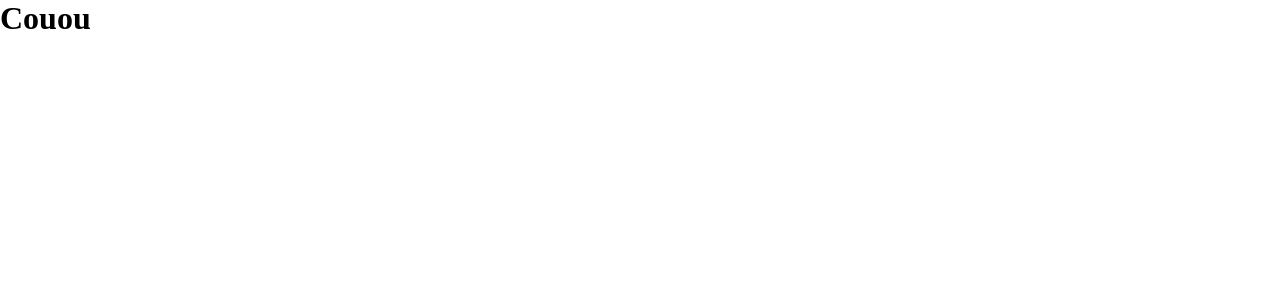
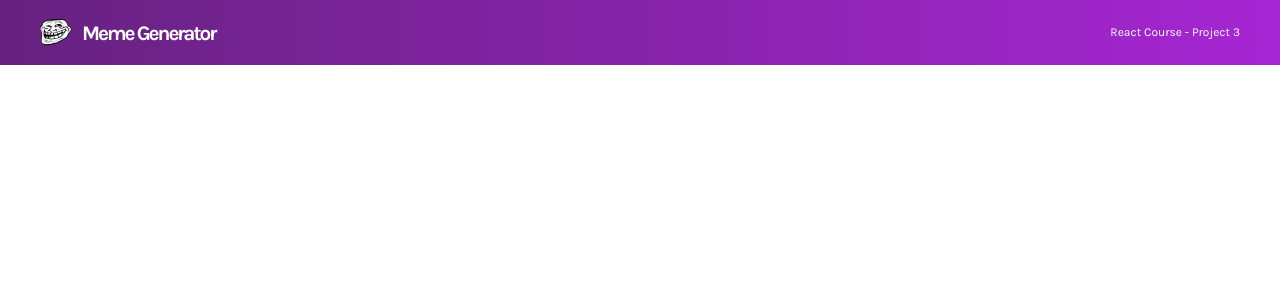
Before and after one commit to HenriBresteau/scrimba-meme-generator, a React (Create React App) app: page / in a window 1280 px wide. Shown: the top 300 px of the page. Built offline with nearby package versions, Linux system fonts and the light colour scheme.

Commit message:
Navbar Component

```diff
--- a/src/App.js
+++ b/src/App.js
@@ -1,5 +1,10 @@
 import React from "react";
+import Navbar from "./Components/Navbar/Navbar";
 
 export default function App() {
-  return <h1>Couou</h1>;
+  return (
+    <div>
+      <Navbar />
+    </div>
+  );
 }
--- /dev/null
+++ b/src/Components/Navbar/Navbar.js
@@ -0,0 +1,21 @@
+import React from "react";
+
+import "./style.css";
+
+export default function Navbar() {
+  return (
+    <nav>
+      <div className="nav--logo">
+        <div className="logo">
+          <img src="./images/trollface.svg" alt="trollface" />
+        </div>
+        <div className="brand">
+          <h2>Meme Generator</h2>
+        </div>
+      </div>
+      <div className="nav--course">
+        <h3>React Course - Project 3</h3>
+      </div>
+    </nav>
+  );
+}
--- /dev/null
+++ b/src/Components/Navbar/style.css
@@ -0,0 +1,36 @@
+nav {
+  background: linear-gradient(90deg, #672280 1.18%, #a626d3 100%);
+  padding: 18px 40px;
+  height: 65px;
+  display: flex;
+  justify-content: space-between;
+  align-items: center;
+  font-family: "Karla", sans-serif;
+  color: white;
+}
+.nav--logo {
+  display: flex;
+  align-items: center;
+  justify-content: space-between;
+  gap: 10px;
+}
+.nav--logo .logo {
+  display: flex;
+  justify-content: center;
+  align-items: center;
+  width: 32px;
+  height: 32px;
+}
+.nav--logo .brand h2 {
+  font-weight: 700;
+  font-size: 20.7482px;
+  line-height: 24px;
+  letter-spacing: -0.1em;
+}
+
+.nav--course h3 {
+  font-weight: 500;
+  font-size: 12px;
+  line-height: 15px;
+  text-align: right;
+}
```
